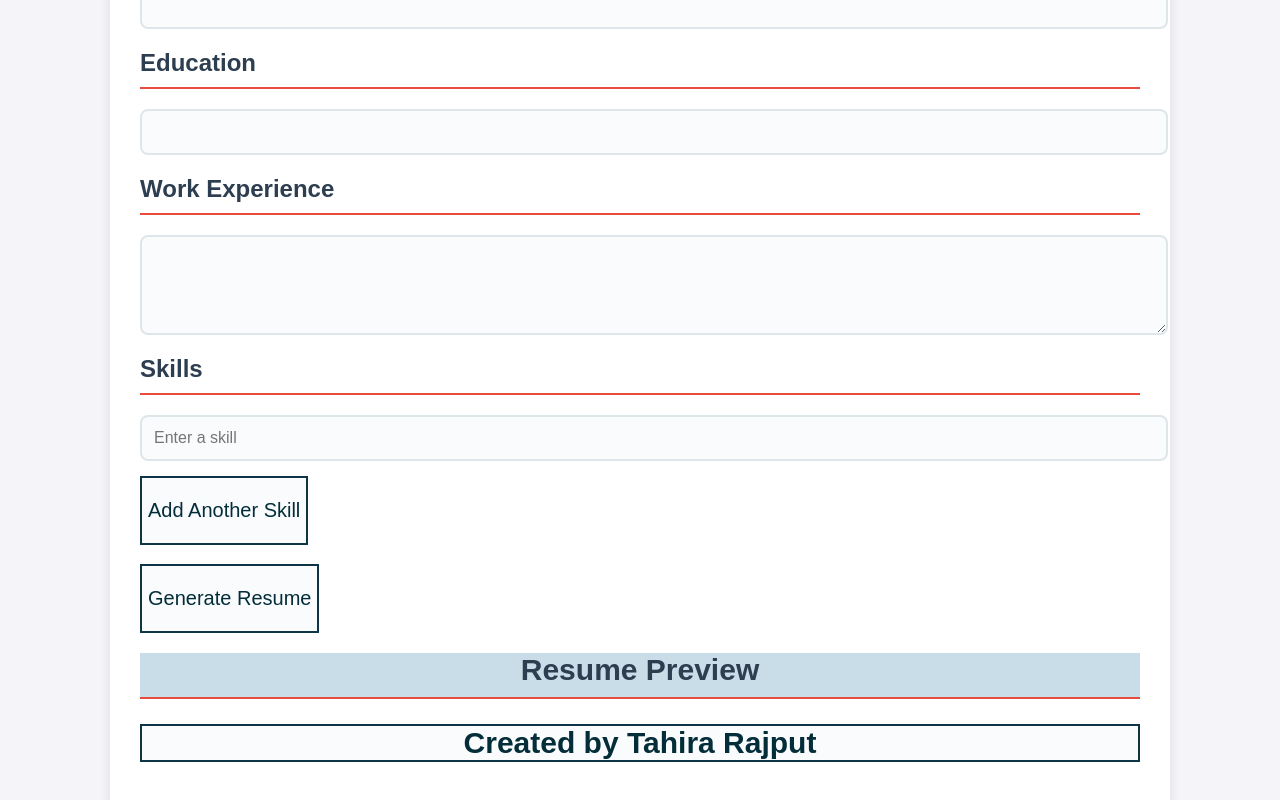
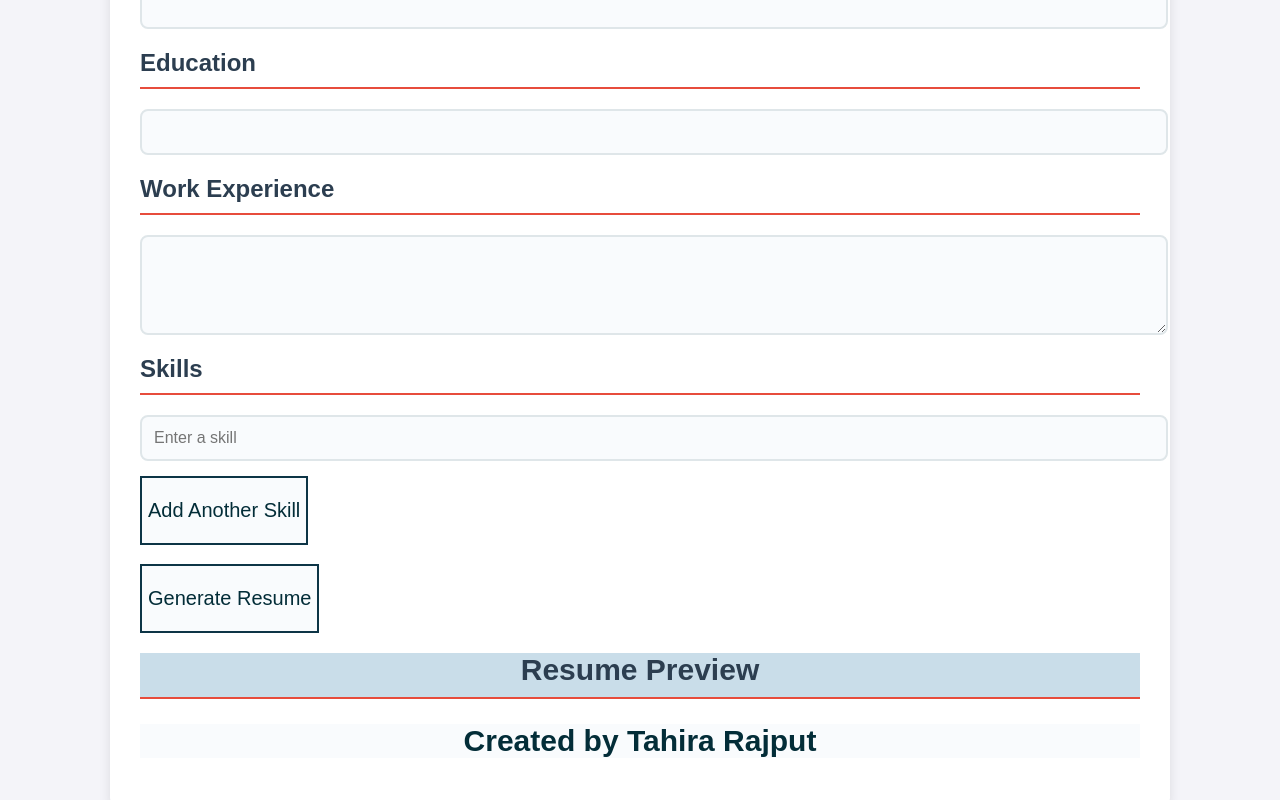
Before and after one commit to tahiralatif/Editable_Resume_Builder, a website: page index.html in a window 1280 px wide. Shown: the part 504-1304 px from the top of the page. Drawn offline with Linux system fonts and the light colour scheme.

Commit message:
Add files via upload

```diff
--- a/styles.css
+++ b/styles.css
@@ -68,13 +68,11 @@ margin: top 20px;;
 
 }
 #creater{
-    /* text-align: center;
-    background-color: #bbf3de;
-     */
+
      color: #032d38;
     background-color: #f9fbfd;
     font-size: 20px;
-    border: 2px solid #0d3546;
+
     text-align: center;
     font-size: 30px;
 
```
